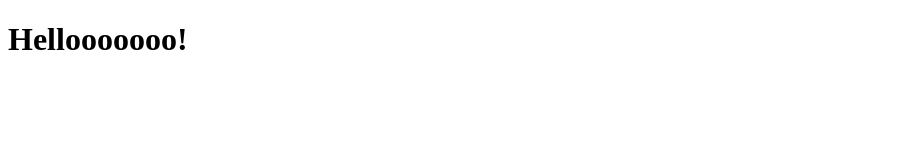
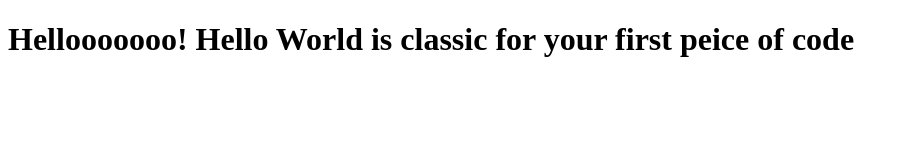
Before and after one commit to Code010110/Coursera-Test, a plain HTML site: page Site/Index.html in a window 1280 px wide. Shown: the whole page, without its empty margins (0-909 px from the left). Drawn offline with Linux system fonts and the light colour scheme.

Commit message:
Small addition to my page

```diff
--- a/Site/Index.html
+++ b/Site/Index.html
@@ -4,6 +4,6 @@
 	<title>Hello World</title>
 </head>
 <body>
-<h1>Hellooooooo!</h1>
+<h1>Hellooooooo! Hello World is classic for your first peice of code</h1>
 </body>
 </html>
```
